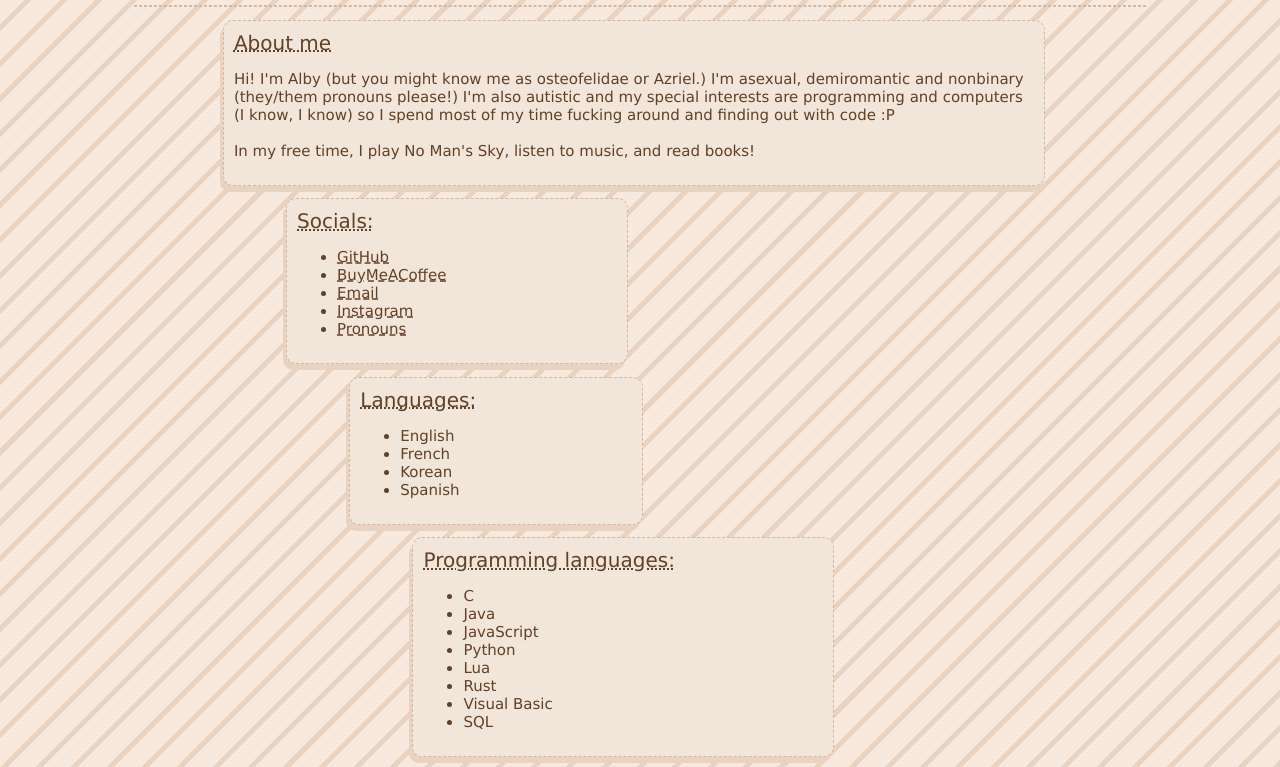
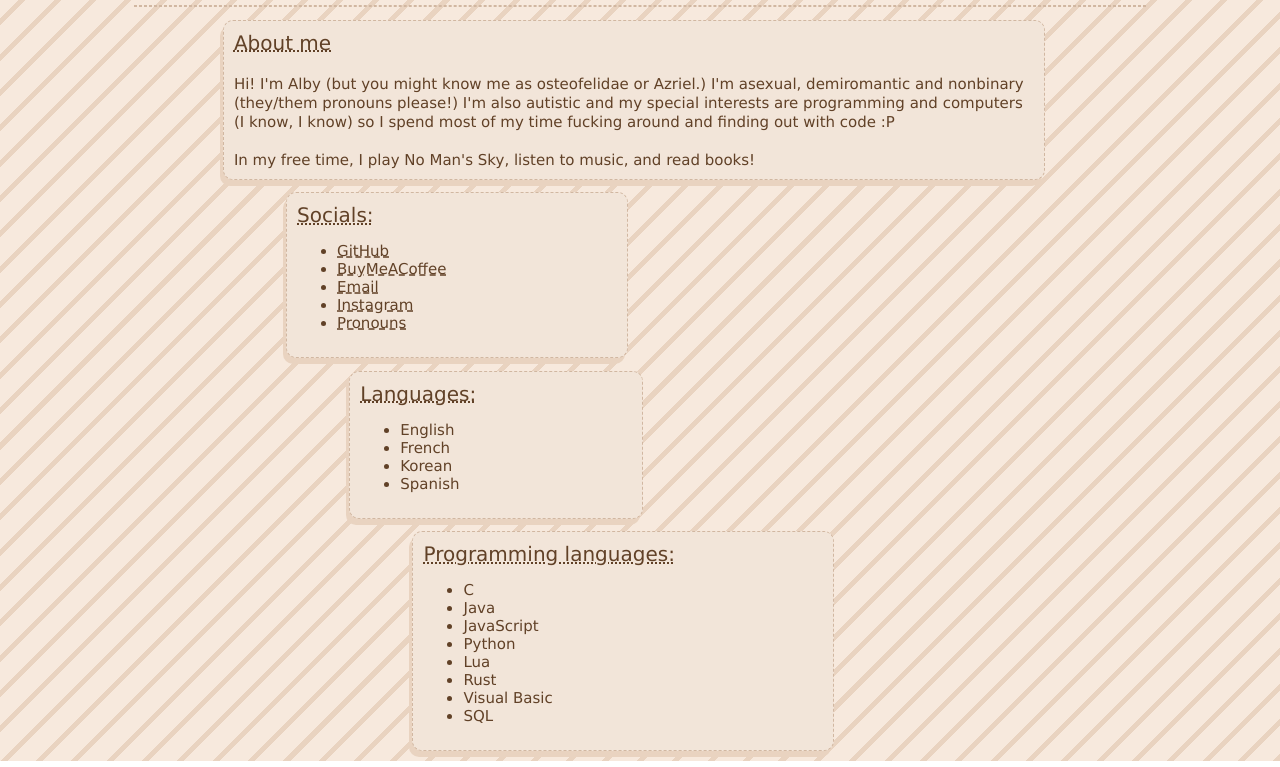
Before and after one commit to osteofelidae/osteofelidae.github.io, a plain HTML site: page index.html in a window 1280 px wide. Shown: the part 125-892 px from the top of the page. Drawn offline with Linux system fonts and the light colour scheme.

Commit message:
fuuuuuuuuyuyuk

```diff
--- a/index.html
+++ b/index.html
@@ -37,11 +37,13 @@
 
 
 				<!-- asdajsdlasdjaldkj -->
-				<p>Hi! I'm Alby (but you might know me as osteofelidae or Azriel.) I'm asexual, demiromantic and nonbinary
+				<br><br>
+
+Hi! I'm Alby (but you might know me as osteofelidae or Azriel.) I'm asexual, demiromantic and nonbinary
 (they/them pronouns please!) I'm also autistic and my special interests are programming and computers (I know, I know) so I spend most of my time
 fucking around and finding out with code :P
 <br><br>
-In my free time, I play No Man's Sky, listen to music, and read books!</p>
+In my free time, I play No Man's Sky, listen to music, and read books!
 
 
 			</span>
```
